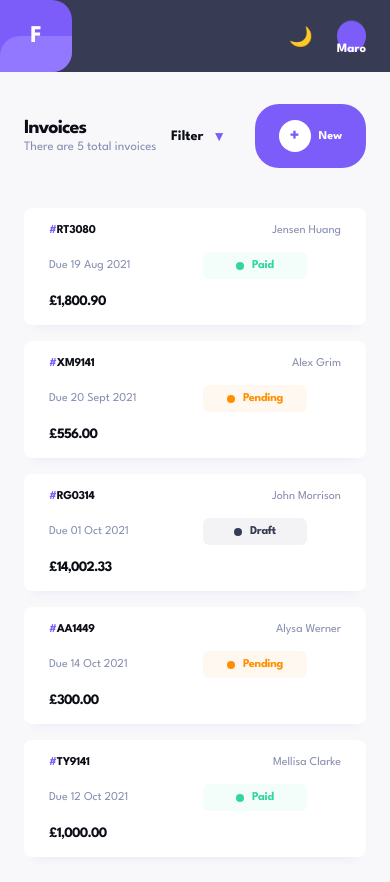
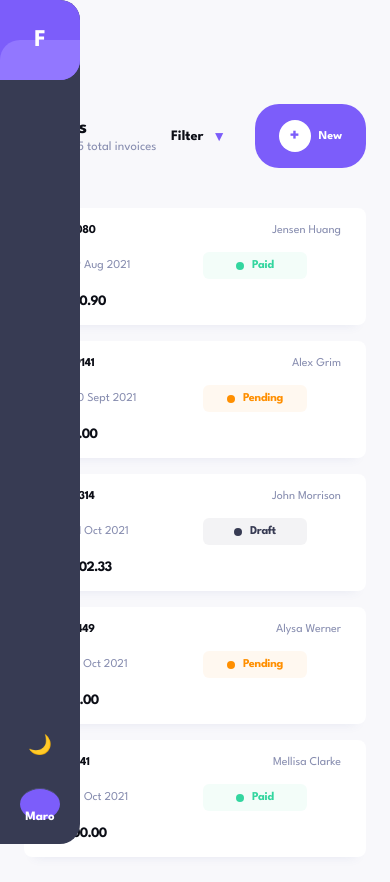
Before and after one commit to Samaro1/IMA-hng, a React (Vite) app in the folder invoice-app/: page /invoices in a window 390 px wide. Shown: the top 882 px of the page. Built offline with nearby package versions, Linux system fonts and the light colour scheme.

Commit message:
style(UI): Tablet responsiveness on the invoice list fixed to display correctly

```diff
--- a/invoice-app/src/pages/InvoiceList.css
+++ b/invoice-app/src/pages/InvoiceList.css
@@ -113,36 +113,25 @@
 }
 
 /* Responsive */
+
+/* Tablet */
+@media (max-width: 1024px) and (min-width: 769px) {
+  .main-content {
+    margin-left: 80px;
+    padding: 48px 40px;
+    max-width: 100%;
+    margin-right: 0;
+  }
+}
+
+/* Mobile */
 @media (max-width: 768px) {
-  .sidebar {
-    width: 100%;
-    height: 72px;
-    flex-direction: row;
-    border-radius: 0;
-    position: fixed;
-    top: 0;
-    left: 0;
-    right: 0;
-    padding: 0;
-    padding-right: 24px;
-  }
-
-  .sidebar__logo {
-    width: 72px;
-    height: 72px;
-    border-radius: 0 20px 20px 0;
-  }
-
-  .sidebar__bottom {
-    flex-direction: row;
-    gap: 16px;
-  }
-
   .main-content {
     margin-left: 0;
     margin-top: 72px;
-    padding: 48px 24px;
-    margin-left: 0;
+    padding: 32px 24px;
+    max-width: 100%;
+    margin-right: 0;
   }
 
   .btn__hide-mobile {
@@ -151,10 +140,6 @@
 }
 
 @media (max-width: 600px) {
-  .main-content {
-    padding: 32px 24px;
-  }
-
   .list-header__title {
     font-size: 1.25rem;
   }
```
